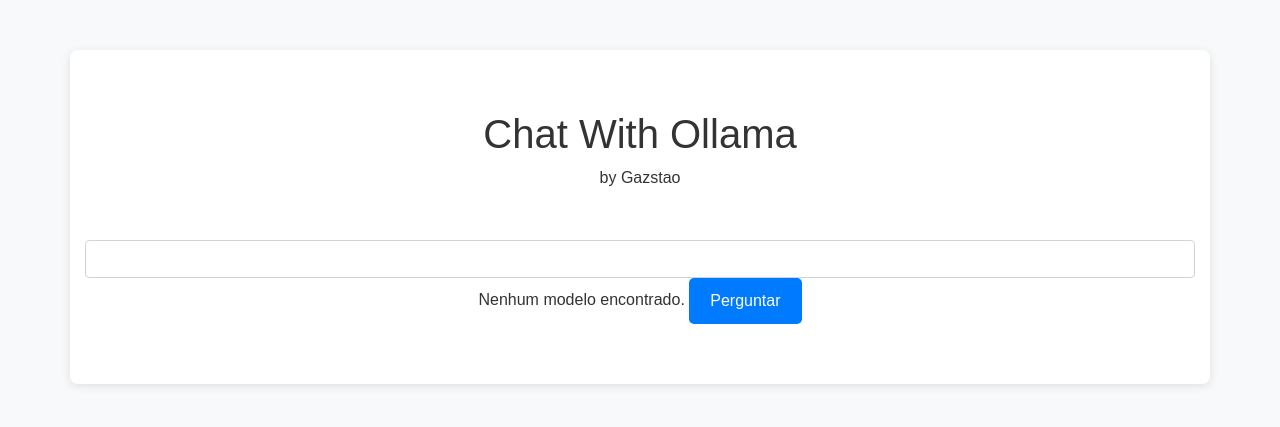
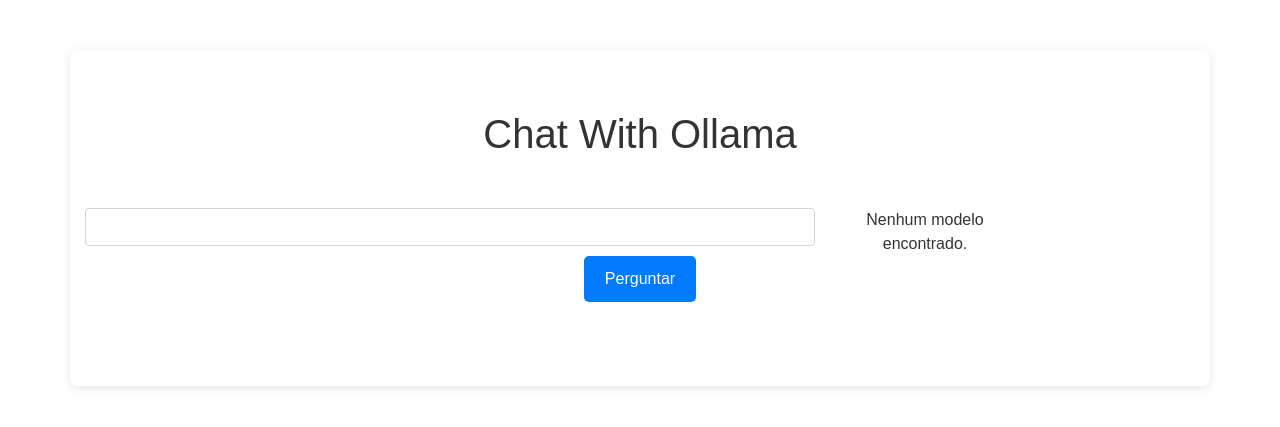
Before and after one commit to gazstao/InteligenciaArtificial, a PHP site: page /ia.php in a window 1280 px wide. Shown: the top 427 px of the page. Run offline with PHP 8.4, Linux system fonts and the light colour scheme; data that the repository does not hold is empty.

Commit message:
ia.php added (Ollama simple php chat)

```diff
--- a/ia.php
+++ b/ia.php
@@ -3,69 +3,81 @@
 <head>
     <meta charset="UTF-8">
     <meta name="viewport" content="width=device-width, initial-scale=1.0">
-    <title>Ollama Chat by Gazstao</title>
+
+    <title>Chat With Ollama</title>
     <!-- Bootstrap CSS via CDN -->
     <link href="https://stackpath.bootstrapcdn.com/bootstrap/4.5.2/css/bootstrap.min.css" rel="stylesheet">
-    <!-- Estilos personalizados -->
+
     <style>
         body {
-            background-color: #f8f9fa;
+            background-color: #fff;
             font-family: 'Arial', sans-serif;
             color: #333;
         }
 
         .resposta {
-            background-color: #cccccc;
+            background-color: #eeeeee;
             font-family: 'Arial', sans-serif;
             color: #333;
+            word-wrap: break-word;
+        }
+
+        .pre {
+            white-space: pre-wrap;
+            word-wrap: break-word;
+            color: #FFF
         }
 
         .container {
             margin-top: 50px;
         }
-        .navbar {
-            background-color: #ffffff;
-            border-bottom: 1px solid #dee2e6;
-        }
-        .navbar-brand {
-            font-weight: bold;
-        }
-        .hero-section {
+
+        .ask-section {
             padding: 60px 0;
             text-align: center;
             background-color: #ffffff;
             border-radius: 8px;
             box-shadow: 0 2px 10px rgba(0, 0, 0, 0.1);
         }
+
         .btn-custom {
+            background-color: #007bff;
+            color: #ffffff;
+            padding: 10px 20px;
+            border-radius: 5px;
+        }
+
+        .data {
             background-color: #007bff;
             color: #fff;
             padding: 10px 20px;
             border-radius: 5px;
         }
+
     </style>
 </head>
 <body>
 
-    <!-- Hero Section -->
+    <!-- Ask Section -->
     <div class="container-fluid">
-        <div class="hero-section container">
+        <div class="ask-section container">
             <h1>Chat With Ollama</h1>
-            <p>by Gazstao</p>
+
             <div class="form-section container">
                 <form id="ollamaRequest">
-                <!-- Campo de Pergunta -->
+
+                    <div class="row">
+                        <div class="col-8">
+                        <!-- campo de pergunta -->
                         <input type="text" class="form-control" id="prompt" name="prompt" required>
+                        </div>
+
+                        <!-- campo de escolha do modelo -->
+                        <div class="col-2">
                             <?php
                                 // O codigo vai ler o JSON, iterar sobre a lista de modelos, e gerar as opcoes da caixa de selecao com base no campo "name" de cada objeto dentro da lista "models".
-
-                        // URL da API
                                 $url = "http://localhost:11434/api/tags";
-
-                        // Fazendo a requisicao GET
                                 $response = file_get_contents($url);
-
-                        // Decodificando o JSON
                                 $models = json_decode($response, true);
 
                                 // Verificando se ha modelos
@@ -76,74 +88,52 @@
                                 foreach ($models['models'] as $model) {
                                     $selected = ($model['name'] === 'phi3:latest') ? 'selected' : '';
                                     echo '<option value="' . htmlspecialchars($model['name']) . '" ' . $selected . '>' . htmlspecialchars($model['name']) . '</option>';
-                            //echo '<option value="' . htmlspecialchars($model['name']) . '">' . htmlspecialchars($model['name']) . '</option>';
                                 }
                                 echo '</select>';
                                 } else {
                                 echo 'Nenhum modelo encontrado.';
                                 }
-                    ?>
+                            ?><br>
+                        </div>
+                    </div>
                     <button type="submit" class="btn btn-custom" id="submitButton">Perguntar</button>
                 </form>
+            </div><br>
     </div>
 
-        <div id="responseContainer" class="response-container" style="display: none;">
-            <div class="response-item resposta">
-                <label id="responseText"></label>
+    <!-- aqui comeca a resposta -->
+    <div class="container-fluid" id="responseContainer" style="display: none;">
+        <div class="resposta container">
+            <!-- campo de resposta em html -->
+            <p id="responseText"></p>
         </div>
-            <div class="container">
-                <div class="response-item">
-                    <label>Model:</label>
-                    <pre id="responseModel"></pre>
+        <div class="container data">
+            <div class="row align-items-center">
+                <div class="col">Model<pre id="responseModel"></pre></div>
+                <div class="col">Created At<pre id="responseCreatedAt"></pre></div>
+                <div class="col">Done<pre id="responseDone"></pre></div>
+                <div class="col">Done Reason<pre id="responseDoneReason"></pre></div>
+                <div class="col">Total Duration<pre id="responseTotalDuration"></pre></div>
             </div>
-                <div class="response-item">
-                    <label>Created At:</label>
-                    <pre id="responseCreatedAt"></pre>
-                </div>
-                <div class="response-item">
-                    <label>Done:</label>
-                    <pre id="responseDone"></pre>
-                </div>
-                <div class="response-item">
-                    <label>Done Reason:</label>
-                    <pre id="responseDoneReason"></pre>
-                </div>
-                <div class="response-item">
-                    <label>Total Duration:</label>
-                    <pre id="responseTotalDuration"></pre>
-                </div>
-                <div class="response-item">
-                    <label>Load Duration:</label>
-                    <pre id="responseLoadDuration"></pre>
-                </div>
-                <div class="response-item">
-                    <label>Prompt Eval Count:</label>
-                    <pre id="responsePromptEvalCount"></pre>
-                </div>
-                <div class="response-item">
-                    <label>Prompt Eval Duration:</label>
-                    <pre id="responsePromptEvalDuration"></pre>
-                </div>
-                <div class="response-item">
-                    <label>Eval Count:</label>
-                    <pre id="responseEvalCount"></pre>
-                </div>
-                <div class="response-item">
-                    <label>Eval Duration:</label>
-                    <pre id="responseEvalDuration"></pre>
-                </div>
+            <div class="row align-items-center">
+                <div class="col">Load Duration<pre id="responseLoadDuration"></pre></div>
+                <div class="col">Prompt Eval Count<pre id="responsePromptEvalCount"></pre></div>
+                <div class="col">Prompt Eval Duration<pre id="responsePromptEvalDuration"></pre></div>
+                <div class="col">Eval Count<pre id="responseEvalCount"></pre></div>
+                <div class="col">Eval Duration<pre id="responseEvalDuration"></pre></div>
             </div>
         </div>
     </div>
 
-    <!-- Bootstrap JS e dependências -->
+    <!-- Bootstrap JS e dependencias -->
     <script src="https://code.jquery.com/jquery-3.5.1.slim.min.js"></script>
     <script src="https://cdn.jsdelivr.net/npm/@popperjs/core@2.11.6/dist/umd/popper.min.js"></script>
     <script src="https://stackpath.bootstrapcdn.com/bootstrap/4.5.2/js/bootstrap.min.js"></script>
 
+
     <script>
         document.getElementById('ollamaRequest').addEventListener('submit', function(event) {
-            event.preventDefault(); // Evita o envio padrão do formulário
+            event.preventDefault(); // Evita o envio padrao do formulario
 
             const prompt = document.getElementById('prompt').value;
             const model = document.getElementById('model').value;
@@ -157,7 +147,7 @@
             var button = document.getElementById('submitButton');
             var statusMessage = document.getElementById('statusMessage');
 
-            // Desabilita o botão
+            // Desabilita o botao
             button.disabled = true;
             button.innerText = 'Aguarde a resposta por favor...';
 
@@ -170,14 +160,9 @@
             })
             .then(response => response.json())
             .then(data => {
-                // Atualiza o contêiner com a resposta
-                // const responseContainer = document.getElementById('responseContainer');
-                // responseContainer.style.display = 'block'; // Exibe o contêiner
-                // responseContainer.textContent = JSON.stringify(data, null, 2); // Formata a resposta JSON
                 document.getElementById('responseContainer').style.display = 'block';
                 document.getElementById('responseModel').textContent = data.model;
                 document.getElementById('responseCreatedAt').textContent = data.created_at;
-                document.getElementById('responseText').textContent = data.response;
                 document.getElementById('responseDone').textContent = data.done;
                 document.getElementById('responseDoneReason').textContent = data.done_reason;
                 document.getElementById('responseTotalDuration').textContent = data.total_duration;
@@ -186,51 +171,30 @@
                 document.getElementById('responsePromptEvalDuration').textContent = data.prompt_eval_duration;
                 document.getElementById('responseEvalCount').textContent = data.eval_count;
                 document.getElementById('responseEvalDuration').textContent = data.eval_duration;
-
+                document.getElementById('responseText').innerHTML = convertText(data.response);
             })
             .catch((error) => {
                 console.error('Error:', error);
             })
             .finally(() => {
-                // Rehabilita o botão após a resposta
+                // Rehabilita o botao apos a resposta
                 button.disabled = false;
                 button.innerText = 'Perguntar';
             });
 
         });
+
+        function convertText(text) {
+
+            // Converter quebras de linha em <br>
+            let htmlText = text
+//                .replace(/</g, "&lt;") // Escapar tags HTML (< e >)
+//                .replace(/>/g, "&gt;")
+                .replace(/\n/g, "<br>"); // Converter \n em <br>
+
+            // Exibir o resultado convertido
+            return htmlText;
+        }
     </script>
 </body>
 </html>
-
-    <!--script>
-        function submitForm() {
-
-            // Cria o FormData para enviar o formulário via AJAX
-            var form = document.getElementById('chatForm');
-            var formData = new FormData(form);
-
-            // Envia a requisição AJAX
-            fetch(form.action, {
-                method: 'POST',
-                body: formData
-            })
-            .then(response => response.json())
-            .then(data => {
-                // Mostra a resposta
-                statusMessage.innerText = 'Pergunta enviada com sucesso!';
-                statusMessage.style.color = 'green';
-            })
-            .catch(error => {
-                // Mostra uma mensagem de erro
-                statusMessage.innerText = 'Ocorreu um erro ao enviar a pergunta.';
-                statusMessage.style.color = 'red';
-            })
-            .finally(() => {
-                // Rehabilita o botão após a resposta
-                button.disabled = false;
-                button.innerText = 'Perguntar';
-            });
-        }
-    </script>
-</body>
-</html-->
```
Lines whose indentation alone changed are shown as unchanged.
